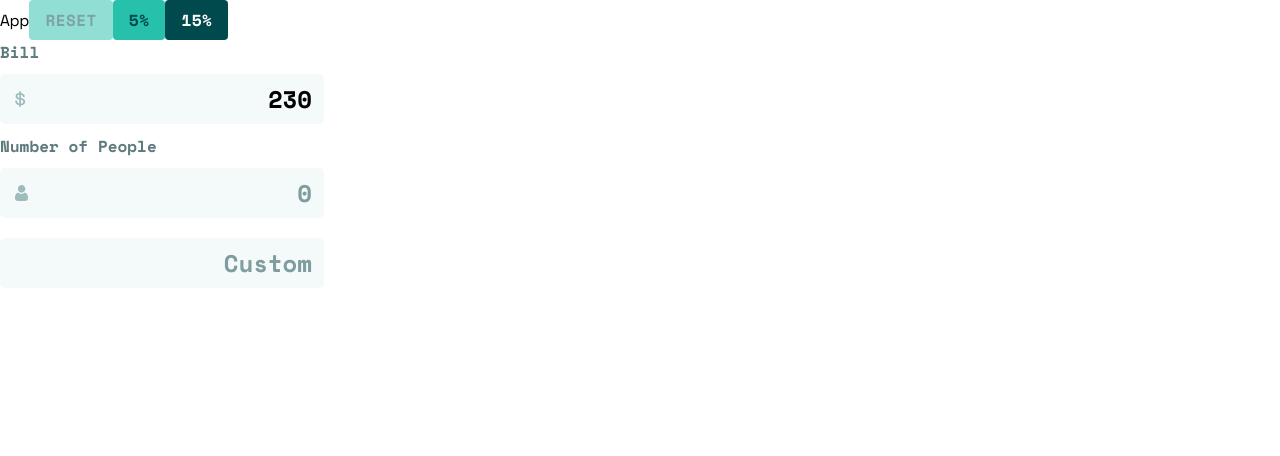
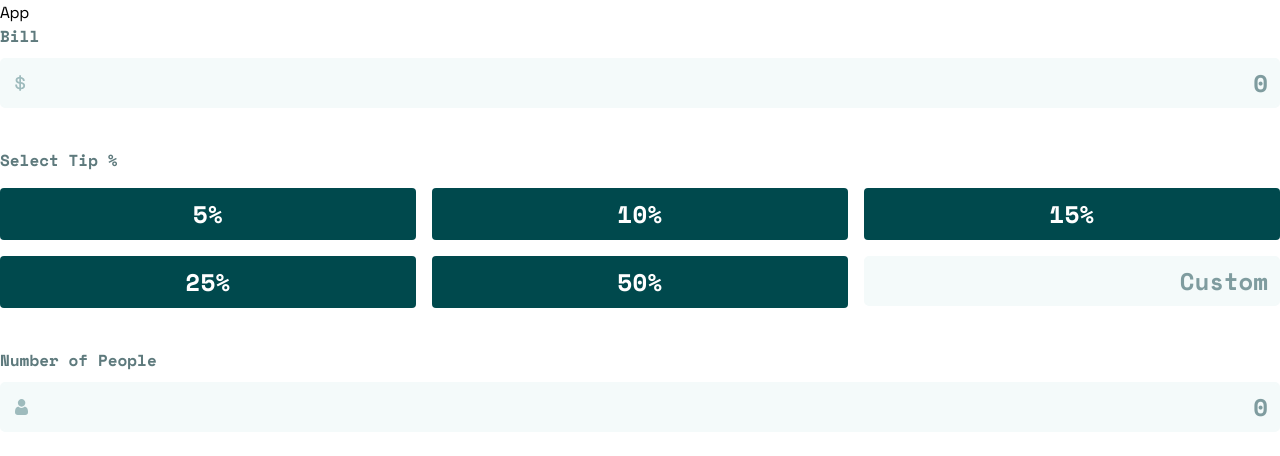
Before and after one commit to jufglanville/mentorcruise, a React app in the folder tip-calculator/: page / in a window 1280 px wide. Shown: the top 456 px of the page. Built offline with nearby package versions, Linux system fonts and the light colour scheme.

Commit message:
Add TipInputContainer + TipAmountContainer

```diff
--- a/tip-calculator/src/App.tsx
+++ b/tip-calculator/src/App.tsx
@@ -1,58 +1,12 @@
 import React from 'react';
-import Button from './components/Button';
-
-import Input from './components/Input';
-
-import dollar from './assets/icon-dollar.svg';
-import person from './assets/icon-person.svg';
+import TipInputContainer from './components/TipInputContainer';
 
 const App = () => {
-  const handleChange = (value: string | number) => {
-    console.log(value);
-  };
-
   return (
-    (
     <div>
-
       App
-      <Button
-        selected={false}
-        disabled={true}
-        onClick={() => console.log('clicked')}
-      >
-        reset
-      </Button>
-      <Button selected={true} onClick={() => console.log('clicked')}>
-        5%
-      </Button>
-      <Button selected={false} onClick={() => console.log('clicked')}>
-        15%
-      </Button>
-
-      <Input
-        label="Bill"
-        type="float"
-        value={230}
-        icon={dollar}
-        onChange={handleChange}
-      />
-      <Input
-        label="Number of People"
-        type="integar"
-        value={0}
-        icon={person}
-        onChange={handleChange}
-        error="Can't be zero"
-      />
-      <Input
-        type="integar"
-        value={0}
-        onChange={handleChange}
-        placeholder="Custom"
-      />
+      <TipInputContainer />
     </div>
-  )
   );
 };
 
--- a/tip-calculator/src/components/Button.tsx
+++ b/tip-calculator/src/components/Button.tsx
@@ -34,9 +34,10 @@ const ButtonElement = styled.button<TranscientProps>`
   border: none;
   border-radius: 4px;
   padding: 8px 16px;
-  font-size: 16px;
+  font-size: 24px;
   font-weight: 700;
   text-transform: uppercase;
+  text-align: center;
   letter-spacing: 0.5px;
   cursor: pointer;
   &:hover {
--- a/tip-calculator/src/components/Input.tsx
+++ b/tip-calculator/src/components/Input.tsx
@@ -1,4 +1,4 @@
-import React, { useState, ChangeEvent } from 'react';
+import React, { useState, ChangeEvent, useEffect } from 'react';
 import styled from 'styled-components';
 
 interface Props {
@@ -39,8 +39,12 @@ const Input = ({
     }
   };
 
+  useEffect(() => {
+    setInputValue(value !== 0 ? value : '');
+  }, [value]);
+
   return (
-    <Container>
+    <div>
       <LabelContainer>
         {label && <Heading>{label}</Heading>}
         {inputError && <ErrorText>{error}</ErrorText>}
@@ -55,13 +59,9 @@ const Input = ({
           placeholder={placeholder || (type === 'string' ? '' : '0')}
         />
       </InputContainer>
-    </Container>
+    </div>
   );
 };
-
-const Container = styled.div`
-  width: fit-content;
-`;
 
 const LabelContainer = styled.div`
   display: flex;
@@ -70,13 +70,13 @@ const LabelContainer = styled.div`
 
 const InputContainer = styled.div`
   position: relative;
-  margin: 10px 0;
 `;
 
 const Heading = styled.p`
   font-size: 16px;
   color: var(--dark-grayish-cyan);
   font-weight: 700;
+  margin-bottom: 10px;
 `;
 
 const ErrorText = styled(Heading)`
@@ -91,6 +91,7 @@ const Icon = styled.img`
 `;
 
 const InputElement = styled.input<{ inputError?: boolean }>`
+  width: 100%;
   padding: 5px 10px;
   text-align: right;
   background-color: transparent;
--- /dev/null
+++ b/tip-calculator/src/components/TipAmountContainer.tsx
@@ -0,0 +1,68 @@
+import React, { useEffect, useState } from 'react';
+import styled from 'styled-components';
+
+import Button from './Button';
+import Input from './Input';
+import { parse } from '@babel/core';
+
+interface Props {
+  onChange: (value: number) => void;
+}
+
+const TipAmountContainer = ({ onChange }: Props) => {
+  const [tip, setTip] = useState(0);
+  const [customTip, setCustomTip] = useState(0);
+
+  const handleChange = (value: number) => {
+    setTip(value);
+    setCustomTip(0);
+  };
+
+  const handleCustomChange = (value: string) => {
+    const parsedValue = parseInt(value) ? parseInt(value) : 0;
+    setCustomTip(parsedValue);
+    setTip(parsedValue);
+  };
+
+  useEffect(() => {
+    onChange(tip);
+  }, [tip]);
+
+  const tipOptions = [5, 10, 15, 25, 50];
+
+  return (
+    <Container>
+      <Heading>Select Tip %</Heading>
+      {tipOptions.map((tipOption) => (
+        <Button
+          key={tipOption}
+          selected={tip === tipOption}
+          onClick={() => handleChange(tipOption)}
+        >
+          {tipOption}%
+        </Button>
+      ))}
+      <Input
+        type="integar"
+        value={customTip}
+        onChange={(val) => handleCustomChange(val as string)}
+        placeholder="Custom"
+      />
+    </Container>
+  );
+};
+
+const Container = styled.div`
+  display: grid;
+  grid-template-columns: repeat(3, 1fr);
+  grid-gap: 1rem;
+`;
+
+const Heading = styled.p`
+  grid-column: 1 / -1;
+  font-size: 16px;
+  color: var(--dark-grayish-cyan);
+  font-weight: 700;
+`;
+
+export default TipAmountContainer;
--- /dev/null
+++ b/tip-calculator/src/components/TipInputContainer.tsx
@@ -0,0 +1,52 @@
+import React, { useState } from 'react';
+import Input from './Input';
+
+import dollar from '../assets/icon-dollar.svg';
+import person from '../assets/icon-person.svg';
+import styled from 'styled-components';
+import TipAmountContainer from './TipAmountContainer';
+
+const TipInputContainer = () => {
+  const [bill, setBill] = useState(0);
+  const [tip, setTip] = useState(0);
+  const [people, setPeople] = useState(0);
+
+  const updateBill = (value: string) => {
+    const parsedValue = parseFloat(value) ? parseInt(value) : 0;
+    setBill(parsedValue);
+  };
+
+  const updatePeople = (value: string) => {
+    const parsedValue = parseInt(value) ? parseInt(value) : 0;
+    setPeople(parsedValue);
+  };
+
+  return (
+    <InputContainer>
+      <Input
+        label="Bill"
+        type="float"
+        value={bill}
+        icon={dollar}
+        onChange={(val) => updateBill(val as string)}
+      />
+      <TipAmountContainer onChange={(val) => setTip(val)} />
+      <Input
+        label="Number of People"
+        type="integar"
+        value={people}
+        icon={person}
+        onChange={(val) => updatePeople(val as string)}
+        error="Can't be zero"
+      />
+    </InputContainer>
+  );
+};
+
+const InputContainer = styled.div`
+  display: grid;
+  grid-template-columns: 1fr;
+  grid-gap: 2.5rem;
+`;
+
+export default TipInputContainer;
```
Also changed, not shown: 2 other files (tests, documents, lock files or other folders).
